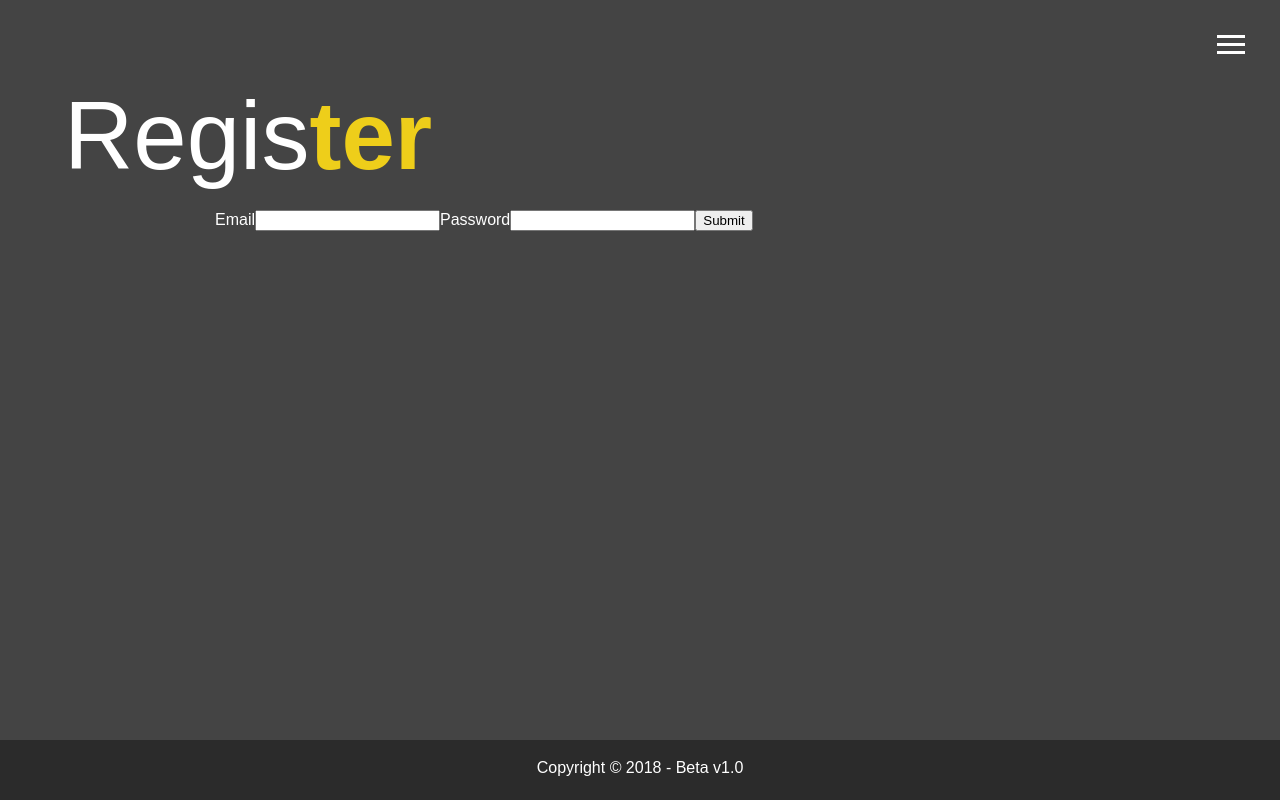
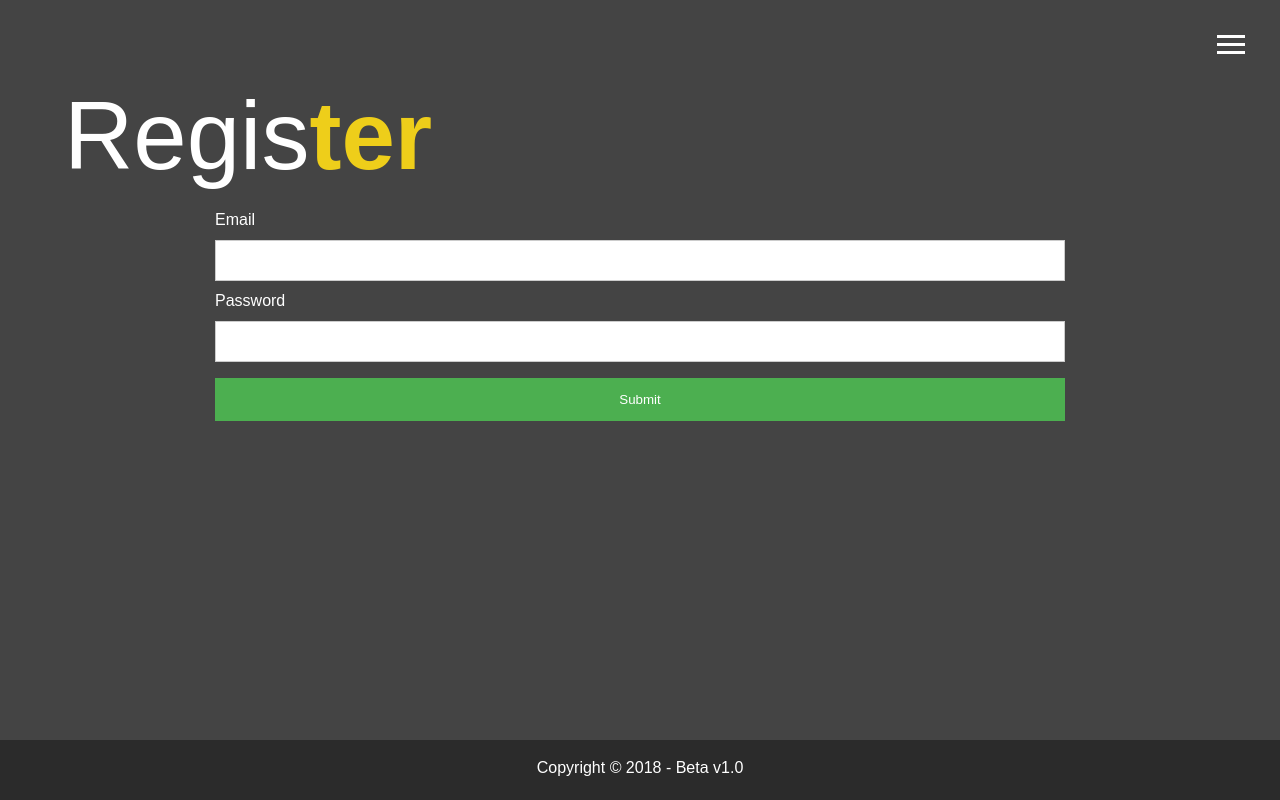
Before and after one commit to Lemonjai/portfolio-mern, a React (Create React App) app in the folder client/: page /admin/register in a window 1280 px wide. Built offline with nearby package versions, Linux system fonts and the light colour scheme.

Commit message:
some basic styling for the login and register

```diff
--- a/client/src/dashboard/Login.js
+++ b/client/src/dashboard/Login.js
@@ -15,7 +15,7 @@ class Login extends Component {
                     <input type="email"/>
                     <label>Password</label>
                     <input type="password"/>
-                    <input type="submit"/>
+                    <button type="submit">Submit</button>
                 </form>
 
             </main>
--- a/client/src/dashboard/Register.js
+++ b/client/src/dashboard/Register.js
@@ -5,7 +5,7 @@ class Register extends Component {
     render(){
         return(
 
-            <main id="login">
+            <main id="register">
                 <h1 className="lg-heading">
                     Regis<span className="text-secondary"><strong>ter</strong></span>
                 </h1>
@@ -15,7 +15,7 @@ class Register extends Component {
                     <input type="email"/>
                     <label>Password</label>
                     <input type="password"/>
-                    <input type="submit"/>
+                    <button type="submit">Submit</button>
                 </form>
 
             </main>
--- a/client/src/portfolio/sass/main.scss
+++ b/client/src/portfolio/sass/main.scss
@@ -290,5 +290,28 @@ main {
     border-radius: 6px;
 }
 
+// Testing
+input[type=text], input[type=password], input[type=email] {
+    width: 100%;
+    padding: 12px 20px;
+    margin: 8px 0;
+    display: inline-block;
+    border: 1px solid #ccc;
+    box-sizing: border-box;
+}
+
+button {
+    background-color: #4CAF50;
+    color: white;
+    padding: 14px 20px;
+    margin: 8px 0;
+    border: none;
+    cursor: pointer;
+    width: 100%;
+
+    &:hover {
+        opacity: 0.8;
+    }
+}
 
 @import 'mobile';
--- a/client/src/portfolio/styles/main.css
+++ b/client/src/portfolio/styles/main.css
@@ -317,6 +317,25 @@ main {
   position: relative;
   border-radius: 6px; }
 
+input[type=text], input[type=password], input[type=email] {
+  width: 100%;
+  padding: 12px 20px;
+  margin: 8px 0;
+  display: inline-block;
+  border: 1px solid #ccc;
+  box-sizing: border-box; }
+
+button {
+  background-color: #4CAF50;
+  color: white;
+  padding: 14px 20px;
+  margin: 8px 0;
+  border: none;
+  cursor: pointer;
+  width: 100%; }
+  button:hover {
+    opacity: 0.8; }
+
 @media screen and (min-width: 1171px) {
   .projects {
     grid-template-columns: repeat(4, 1fr); } }
```
